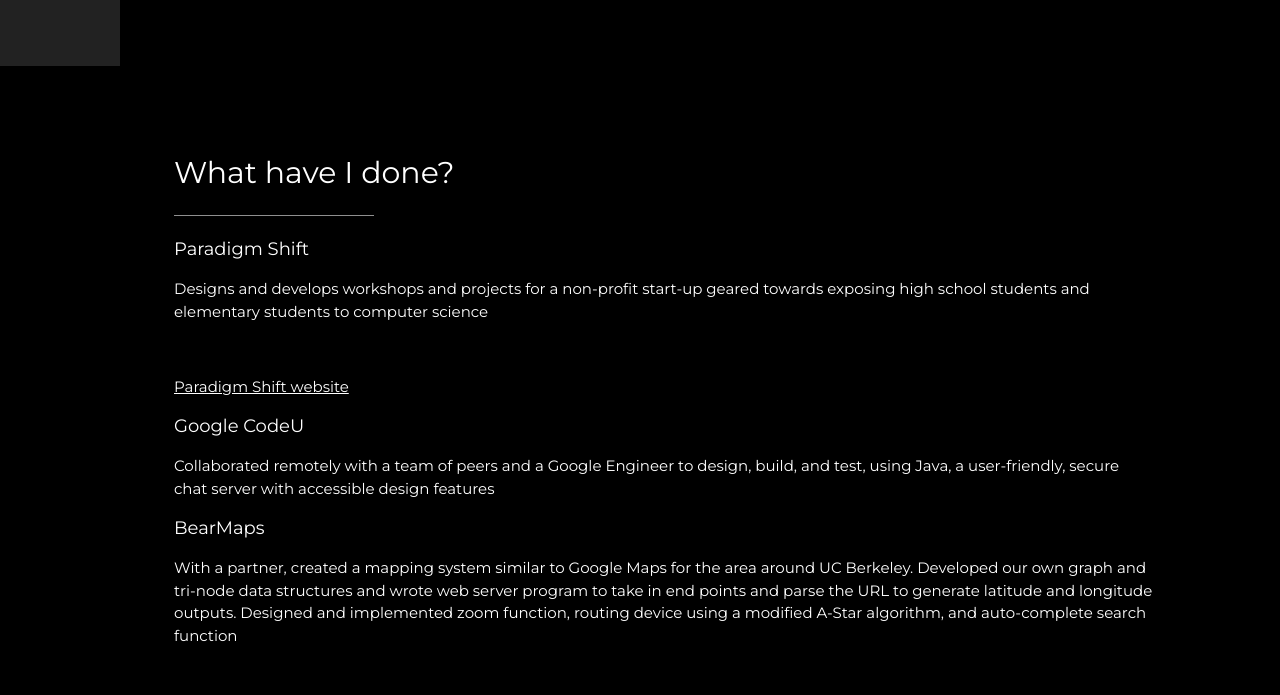
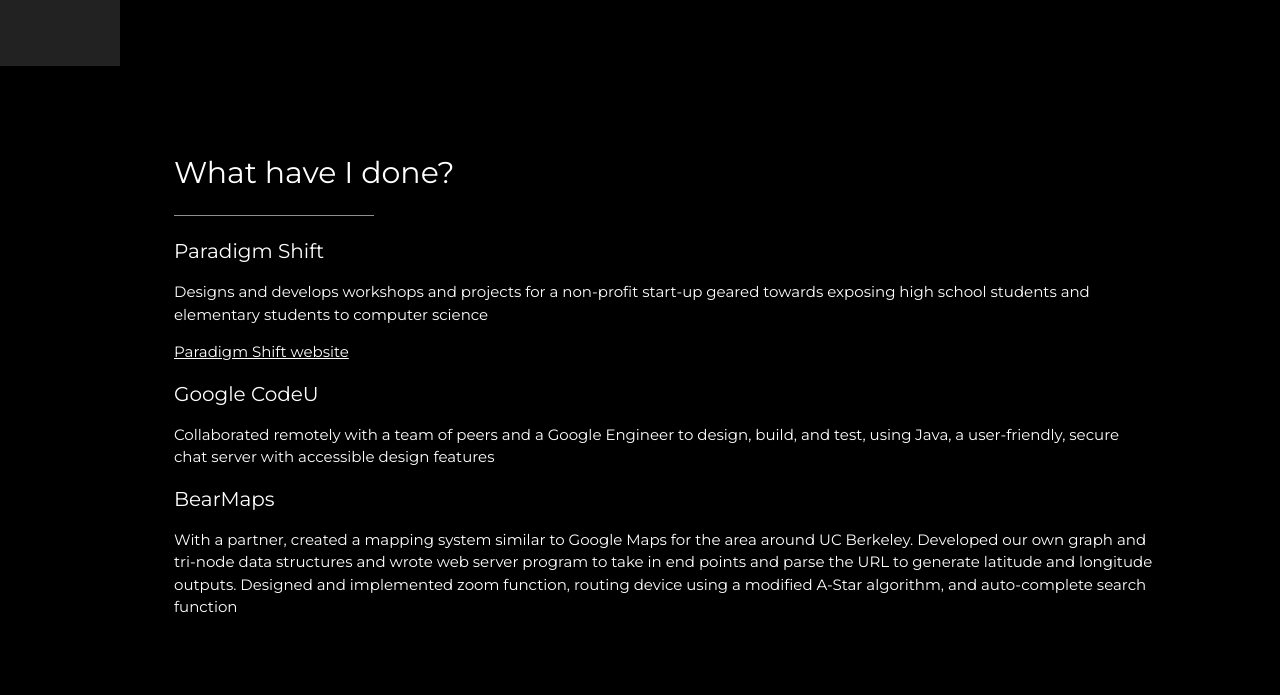
Before and after one commit to jdelbick/jdelbick.github.io, a plain HTML site: page index.html in a window 1280 px wide. Shown: the part 734-1429 px from the top of the page. Drawn offline with Linux system fonts and the light colour scheme.

Commit message:
Fixed heading size

```diff
--- a/index.html
+++ b/index.html
@@ -65,12 +65,12 @@ header {
   <div class="content padding-64" style="margin-left: 150px" id="projects">
     <h2>What have I done?</h2>
     <hr style="width:200px" class="opacity">
-    <h5>Paradigm Shift</h5>
-      <p>Designs and develops workshops and projects for a non-profit start-up geared towards exposing high school students and elementary students to computer science</p><br>
+    <h4>Paradigm Shift</h4>
+      <p>Designs and develops workshops and projects for a non-profit start-up geared towards exposing high school students and elementary students to computer science</p>
       <p><a href="www.ParadigmShiftCS.org">Paradigm Shift website</a></p>
-    <h5>Google CodeU</h5>
+    <h4>Google CodeU</h4>
       <p>Collaborated remotely with a team of peers and a Google Engineer to design, build, and test, using Java, a user-friendly, secure chat server with accessible design features</p>
-    <h5>BearMaps</h5>
+    <h4>BearMaps</h4>
       <p>With a partner, created a mapping system similar to Google Maps for the area around UC Berkeley. Developed our own graph and tri-node data structures and wrote web server program to take in end points and parse the URL to generate latitude and longitude outputs. Designed and implemented zoom function, routing device using a modified A-Star algorithm, and auto-complete search function </p>
   </div>
 
```
